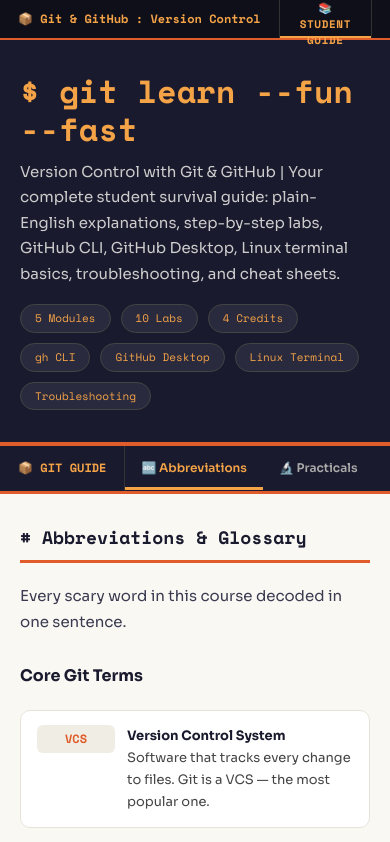
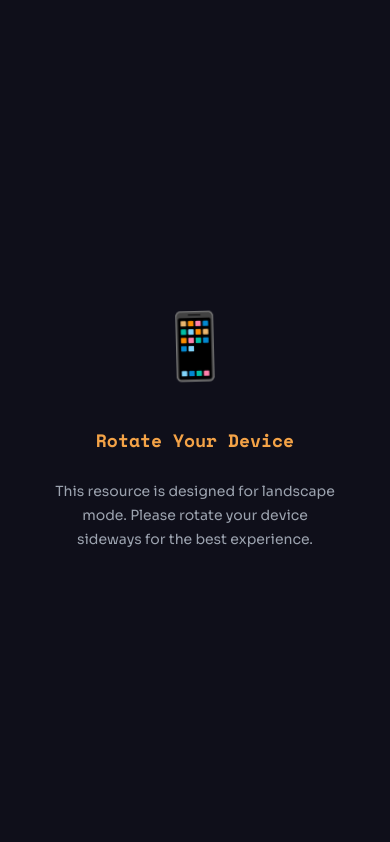
Before and after one commit to the-cyber-guardian/github, a plain HTML site: page index.html in a window 390 px wide. Shown: the top 842 px of the page. Drawn offline with nearby package versions, Linux system fonts and the light colour scheme.

Commit message:
landscape fixed

```diff
--- a/index.html
+++ b/index.html
@@ -2,8 +2,9 @@
 <html lang="en">
 <head>
 <meta charset="UTF-8">
-<meta name="viewport" content="width=device-width, initial-scale=1.0">
-<title>Git &amp; GitHub : Version Control</title>
+<meta name="viewport" content="width=device-width, initial-scale=1.0, maximum-scale=1.0">
+<meta name="screen-orientation" content="landscape">
+<title>Git &amp; GitHub — Complete Student Resource | DCSE250122</title>
 <link href="https://fonts.googleapis.com/css2?family=Space+Mono:ital,wght@0,400;0,700;1,400&family=Sora:wght@300;400;600;700&family=DM+Sans:ital,opsz,wght@0,9..40,300;0,9..40,400;0,9..40,600;0,9..40,700&display=swap" rel="stylesheet">
 <style>
 /* ══════════════════════════════════════════
@@ -318,15 +319,72 @@
   .sum-row{grid-template-columns:1fr;}
   .p-slide h2{font-size:20px;}
 }
+
+/* ══════════════════════════════════════════
+   PORTRAIT LOCK OVERLAY
+══════════════════════════════════════════ */
+#portrait-overlay {
+  display: none;
+  position: fixed;
+  inset: 0;
+  z-index: 9999;
+  background: #0f0f1a;
+  flex-direction: column;
+  align-items: center;
+  justify-content: center;
+  gap: 24px;
+  text-align: center;
+  padding: 40px;
+}
+#portrait-overlay .rotate-icon {
+  font-size: 64px;
+  animation: spin-nudge 1.4s ease-in-out infinite;
+}
+@keyframes spin-nudge {
+  0%   { transform: rotate(0deg);   }
+  30%  { transform: rotate(-80deg); }
+  60%  { transform: rotate(0deg);   }
+  100% { transform: rotate(0deg);   }
+}
+#portrait-overlay h2 {
+  font-family: 'Space Mono', monospace;
+  font-size: 18px;
+  color: #f4a347;
+  border: none;
+  padding: 0;
+  margin: 0;
+}
+#portrait-overlay p {
+  font-size: 14px;
+  color: #9ca3af;
+  max-width: 280px;
+  margin: 0;
+}
+#portrait-overlay .p-badge {
+  font-family: 'Space Mono', monospace;
+  font-size: 11px;
+  background: #2a2a3e;
+  color: #f4a347;
+  border: 1px solid #444;
+  border-radius: 20px;
+  padding: 5px 18px;
+  margin-top: 8px;
+}
+
+/* In portrait, hide everything except the overlay */
+@media (orientation: portrait) {
+  #portrait-overlay { display: flex !important; }
+  #guide-app, #pres-app { visibility: hidden; }
+}
 </style>
 </head>
 <body>
 
 <!-- ══════════════════════ MODE SWITCHER ══════════════════════ -->
 <div id="mode-bar">
-  <div class="site-name">📦 Git &amp; GitHub : Version Control</div>
+  <div class="site-name">📦 DCSE250122</div>
   <button class="mode-btn active" onclick="setMode('guide')">📚 Student Guide</button>
-  <button class="mode-btn pres-btn" class="select" onclick="setMode('pres')">🖥️ Class Presentation</button>
+  <button class="mode-btn pres-btn" onclick="setMode('pres')">🖥️ Class Presentation</button>
 </div>
 
 <!-- ══════════════════════════════════════════════════════════
@@ -336,12 +394,12 @@
 
 <div class="hero">
   <h1>$ git learn --fun --fast</h1>
-  <p>Version Control with Git &amp; GitHub | Your complete student survival guide: plain-English explanations, step-by-step labs, GitHub CLI, GitHub Desktop, Linux terminal basics, troubleshooting, and cheat sheets.</p>
+  <p>Version Control with Git &amp; GitHub — DCSE250122 | Your complete student survival guide: plain-English explanations, step-by-step labs, GitHub CLI, GitHub Desktop, Linux terminal basics, troubleshooting, and cheat sheets.</p>
   <div class="pills">
     <span class="pill">5 Modules</span><span class="pill">10 Labs</span>
     <span class="pill">4 Credits</span><span class="pill">gh CLI</span>
     <span class="pill">GitHub Desktop</span><span class="pill">Linux Terminal</span>
-    <span class="pill">Troubleshooting</span>
+    <span class="pill">Troubleshooting</span><span class="pill">NIELIT BCA 2025</span>
   </div>
 </div>
 
@@ -900,6 +958,7 @@
 
   <div class="p-slide title-slide active" style="background:#111827">
     <div class="title-num">1</div><div class="title-accent"></div>
+    <div class="mod-eyebrow">Module 1 · DCSE250122</div>
     <h1>GitHub Basics<br>&amp; Your Repo's Home</h1>
     <div class="p-subtitle">Repositories, commits, branches, issues, labels &amp; milestones — the full GitHub interface.</div>
     <div class="tag-row"><span class="p-tag">Repositories</span><span class="p-tag">Commits</span><span class="p-tag">Branches</span><span class="p-tag">Issues</span><span class="p-tag">Milestones</span><span class="p-tag">README</span></div>
@@ -1070,6 +1129,7 @@
 <div class="p-deck" id="deck-1">
   <div class="p-slide title-slide active" style="background:#0f172a">
     <div class="title-num">2</div><div class="title-accent" style="background:#3b82f6"></div>
+    <div class="mod-eyebrow" style="color:#60a5fa">Module 2 · DCSE250122</div>
     <h1>Teams &amp;<br>Organizations</h1>
     <div class="p-subtitle">Managing people, permissions, and collaboration at scale.</div>
     <div class="tag-row"><span class="p-tag">Organizations</span><span class="p-tag">Teams</span><span class="p-tag">Permissions</span><span class="p-tag">Audit Log</span><span class="p-tag">Outside Collaborators</span></div>
@@ -1153,6 +1213,7 @@
 <div class="p-deck" id="deck-2">
   <div class="p-slide title-slide active" style="background:#134e4a">
     <div class="title-num">3</div><div class="title-accent" style="background:#10b981"></div>
+    <div class="mod-eyebrow" style="color:#6ee7b7">Module 3 · DCSE250122</div>
     <h1>Pull Requests<br>&amp; Code Review</h1>
     <div class="p-subtitle">The professional workflow for merging code — propose, review, discuss, and merge safely.</div>
     <div class="tag-row"><span class="p-tag">Pull Requests</span><span class="p-tag">Fork &amp; Pull</span><span class="p-tag">Shared Repo</span><span class="p-tag">Inline Comments</span><span class="p-tag">Merge</span><span class="p-tag">Revert</span></div>
@@ -1246,6 +1307,7 @@
 <div class="p-deck" id="deck-3">
   <div class="p-slide title-slide active" style="background:#1e1b4b">
     <div class="title-num">4</div><div class="title-accent" style="background:#8b5cf6"></div>
+    <div class="mod-eyebrow" style="color:#a78bfa">Module 4 · DCSE250122</div>
     <h1>GitHub Pages<br>&amp; Analytics</h1>
     <div class="p-subtitle">Turn your repository into a live website for free — then use analytics to monitor your project.</div>
     <div class="tag-row"><span class="p-tag">GitHub Pages</span><span class="p-tag">Jekyll</span><span class="p-tag">Custom Domain</span><span class="p-tag">Pulse</span><span class="p-tag">Traffic</span></div>
@@ -1279,7 +1341,7 @@
       </div>
       <div class="p-code">
         <span class="cm"># _config.yml:</span><br>
-        <span class="ck">title</span>: <span class="cs">My BSc Project</span><br>
+        <span class="ck">title</span>: <span class="cs">My BCA Project</span><br>
         <span class="ck">theme</span>: <span class="cs">minima</span><br>
         <span class="ck">description</span>: <span class="cs">Built with GitHub Pages</span>
       </div>
@@ -1320,6 +1382,7 @@
 <div class="p-deck" id="deck-4">
   <div class="p-slide title-slide active" style="background:#0c1a0c">
     <div class="title-num">5</div><div class="title-accent" style="background:#22c55e"></div>
+    <div class="mod-eyebrow" style="color:#86efac">Module 5 · DCSE250122</div>
     <h1>Settings<br>&amp; Security</h1>
     <div class="p-subtitle">SSH keys, 2FA, repo settings, notifications — lock down your account and streamline your workflow.</div>
     <div class="tag-row"><span class="p-tag">SSH Keys</span><span class="p-tag">2FA</span><span class="p-tag">User Settings</span><span class="p-tag">Repo Settings</span><span class="p-tag">Notifications</span></div>
@@ -1407,6 +1470,13 @@
 </div>
 
 </div><!-- end pres-app -->
+
+<!-- ══════════════════════ PORTRAIT LOCK ══════════════════════ -->
+<div id="portrait-overlay">
+  <div class="rotate-icon">📱</div>
+  <h2>Rotate Your Device</h2>
+  <p>This resource is designed for landscape mode. Please rotate your device sideways for the best experience.</p>
+</div>
 
 <!-- ══════════════════════ SCRIPTS ══════════════════════ -->
 <script>
@@ -1492,7 +1562,30 @@
 
 // Init
 switchModule(0);
-setMode("guide");
+
+/* ── ORIENTATION LOCK ── */
+function checkOrientation() {
+  const overlay = document.getElementById('portrait-overlay');
+  const isPortrait = window.innerHeight > window.innerWidth;
+  overlay.style.display = isPortrait ? 'flex' : 'none';
+  // Also try the Screen Orientation API if available
+}
+
+// Try to lock orientation via Screen Orientation API (works on Android Chrome, some tablets)
+if (screen.orientation && screen.orientation.lock) {
+  screen.orientation.lock('landscape').catch(() => {
+    // Not supported or not in fullscreen — fall back to CSS overlay only
+  });
+}
+
+// CSS @media (orientation: portrait) handles the visual overlay,
+// but also run JS check on load and resize for belt-and-suspenders
+checkOrientation();
+window.addEventListener('resize', checkOrientation);
+window.addEventListener('orientationchange', () => {
+  // Small delay so dimensions settle after rotation
+  setTimeout(checkOrientation, 150);
+});
 </script>
 </body>
 </html>
```
